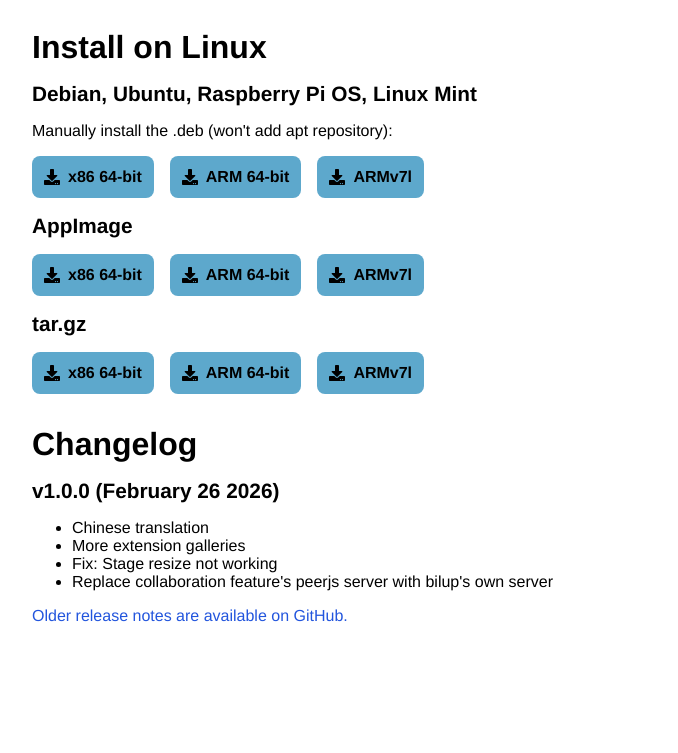
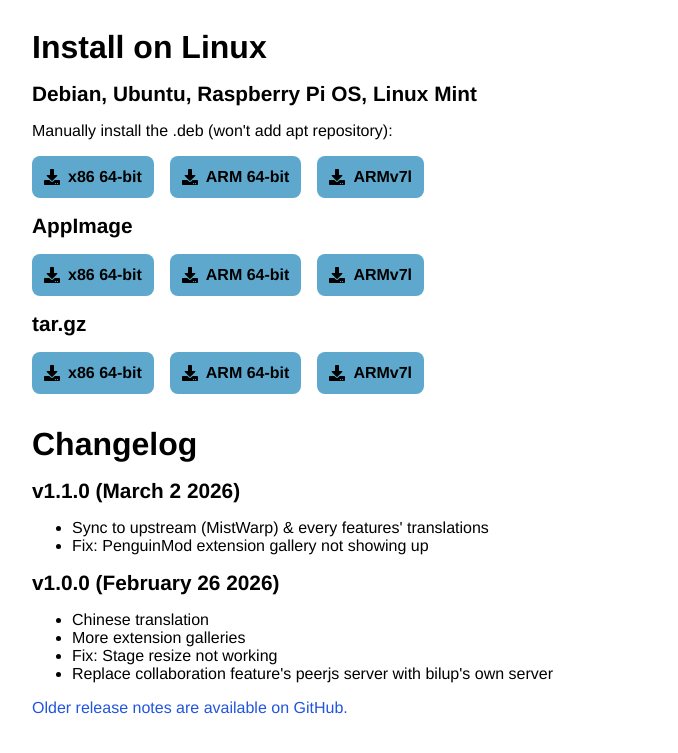
Before and after one commit to Bilup/desktop, an Electron app: page docs/index.html in a window 1280 px wide. Shown: the part 1133-1886 px from the top of the page, without its empty margins (258-936 px from the left). Before the commit the page ends 1798 px from the top, so only its background shows below. Drawn offline with Linux system fonts and the light colour scheme.

Commit message:
forgot x2

```diff
--- a/docs/index.html
+++ b/docs/index.html
@@ -615,7 +615,7 @@
   <script type="generated-locale-names">{"en":"English","zh-cn":"简体中文"}</script>
 
   <script>
-    const VERSION = '1.0.0';
+    const VERSION = '1.1.0';
 
     // OS-specific styles
     const getOS = () => {
@@ -924,6 +924,13 @@
     <h2 l10n="changelog">Changelog</h2>
     <div lang="en">
       <!-- CHANGELOG_START -->
+        <div data-version="1.1.0">
+          <h3>v1.1.0 (March 2 2026)</h3>
+          <ul>
+            <li>Sync to upstream (MistWarp) &amp; every features' translations</li>
+            <li>Fix: PenguinMod extension gallery not showing up</li>
+          </ul>
+        </div>
         <div data-version="1.0.0">
           <h3>v1.0.0 (February 26 2026)</h3>
           <ul>
```
Also changed, not shown: changelog.md.
